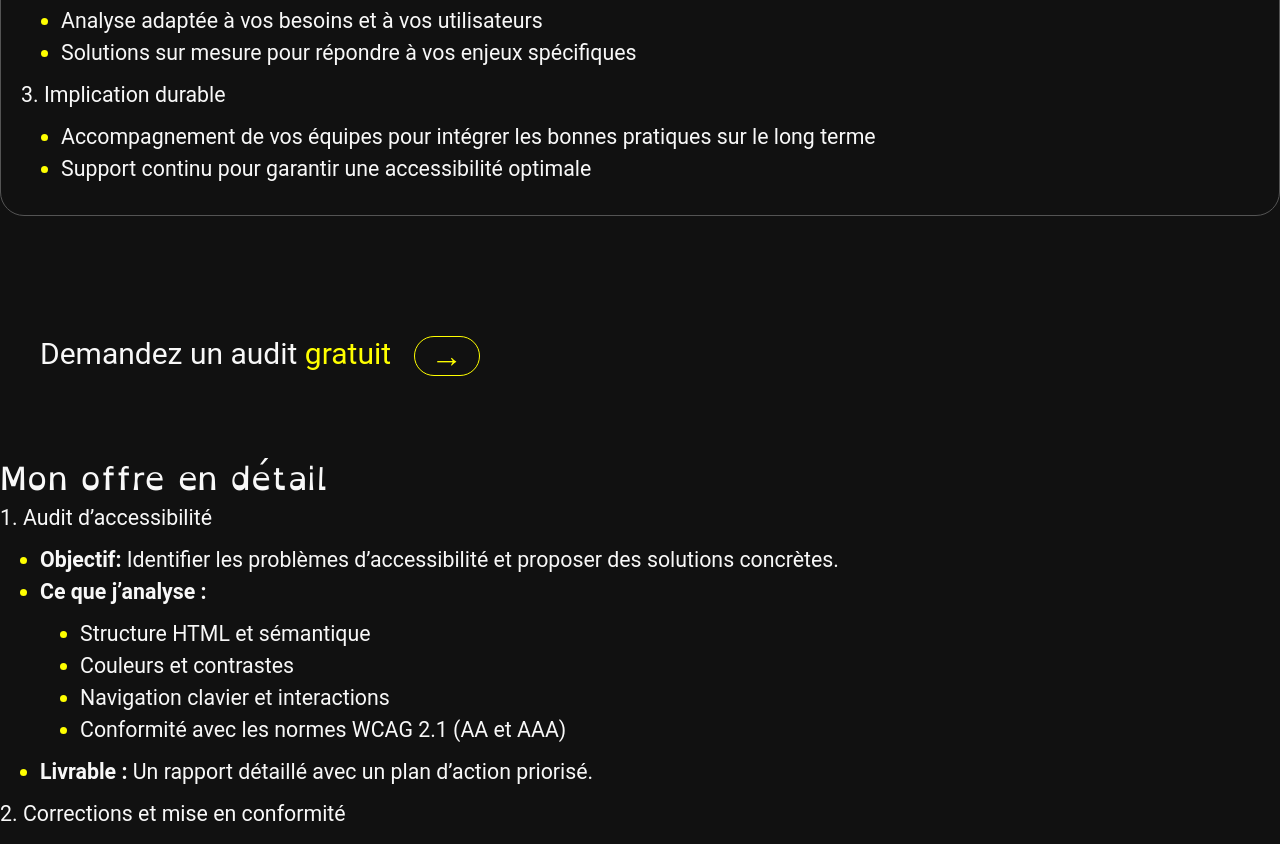
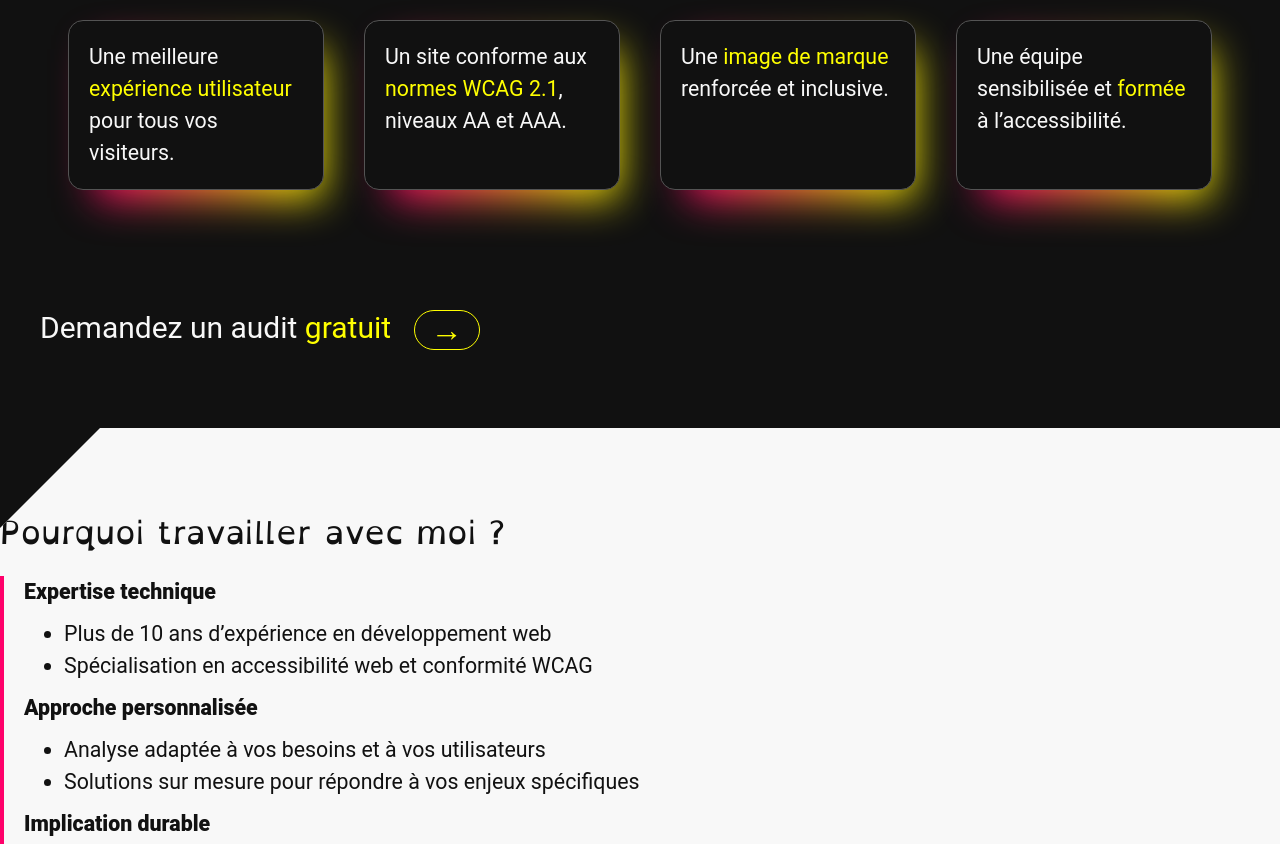
Before and after one commit to angele-henry-dev/lady-raccoon-svelte, a SvelteKit app: page / in a window 1280 px wide. Shown: the part 1920-2764 px from the top of the page. Built offline with nearby package versions, Linux system fonts and the light colour scheme.

Commit message:
Design offer (first one)

```diff
--- a/src/app.css
+++ b/src/app.css
@@ -54,6 +54,9 @@ h1 {
     font-family: 'OpenDyslexic', 'Roboto', sans-serif;
     font-size: 2rem;
 }
+h2 {
+    font-weight: 900;
+}
 
 a {
     text-decoration: none;
@@ -80,7 +83,7 @@ ul {
     padding: 0;
 }
 ul li::marker {
-    color: var(--primary);
+    color: var(--secondary);
 }
 
 .highlight {
@@ -119,6 +122,69 @@ ul li::marker {
     opacity: 0;
 }
 
+/* Cards offers */
+
+.card-offer {
+    position: relative;
+    display: flex;
+    flex-direction: column;
+    align-items: center;
+    justify-content: space-around;
+    width: 360px;
+    padding: 1px;
+    margin: 10px 0;
+    box-shadow: 0 10px 15px -3px rgba(243, 215, 33, 0.4),0 4px 6px -4px rgba(243, 201, 33, 0.4);
+    border-radius: 10px;
+    border-width: 1px;
+    background-color: var(--background);
+
+    .content {
+        padding: 20px;
+    }
+    .content .description {
+        margin-top: 10px;
+        font-size: 14px;
+        ul {
+            margin: 0;
+            padding: 15px;
+        }
+    }
+    .content .title {
+        text-align: center;
+        font-weight: 800;
+        text-transform: uppercase;
+        letter-spacing: 1px;
+    }
+    button {
+        margin-bottom: 20px;
+        border: none;
+        outline: none;
+        color: rgb(255 255 255);
+        text-transform: uppercase;
+        font-weight: 700;
+        font-size: .75rem;
+        padding: 0.75rem 1.5rem;
+        background-color: rgb(33 150 243);
+        border-radius: 0.5rem;
+        width: 90%;
+        text-shadow: 0px 4px 18px #2c3442;
+    }
+}
+
+/* Inverted */
+
+.inverted {
+    background: var(--foreground);
+    color: var(--background);
+    clip-path: polygon(100px 0%, 100% 0, 100% calc(100% - 100px), calc(100% - 100px) 100%, 0 100%, 0% 100px);
+    ul li::marker {
+        color: var(--background);
+    }
+}
+.inverted .container .content {
+    border-color: var(--secondary);
+}
+
 /* Custom scrollbar */
 
 body::-webkit-scrollbar {
--- a/src/routes/+page.svelte
+++ b/src/routes/+page.svelte
@@ -10,15 +10,18 @@
 	<meta name="Description" content="Boostez votre impact avec un site rapide, accessible et optimisé" />
 </svelte:head>
 
+<BackgroundStars />
+
 <div class="dark hero w-full flex flex-col justify-around">
   <div class="container mx-auto">
     <p class="text-4xl md:text-6xl mb-10">Boostez votre impact avec un site <span class="highlight">rapide, accessible et optimisé.</span></p>
     <Audit />
-    <Arrow />
   </div>
 </div>
 
-<div class="mb-20 container mx-auto">
+<BackgroundRetro />
+
+<div class="my-20 container mx-auto">
   <h1>Saviez-vous que...</h1>
   <div class="mt-10 mb-20 flex flex-row flex-wrap gap-10 justify-center">
     <div class="card w-64">
@@ -47,12 +50,12 @@
   <div class="mt-10 flex flex-row flex-wrap gap-10 justify-center">
     <div class="card w-64">
       <div class="card-info">
-        <p>Un site conforme aux <span class="highlight">normes WCAG 2.1</span>, niveaux AA et AAA.</p>
+        <p>Une meilleure <span class="highlight">expérience utilisateur</span> pour tous vos visiteurs.</p>
       </div>
     </div>
     <div class="card w-64">
       <div class="card-info">
-        <p>Une meilleure <span class="highlight">expérience utilisateur</span> pour tous vos visiteurs.</p>
+        <p>Un site conforme aux <span class="highlight">normes WCAG 2.1</span>, niveaux AA et AAA.</p>
       </div>
     </div>
     <div class="card w-64">
@@ -69,79 +72,97 @@
 </div>
 <Audit classes="mx-10 pt-10" />
 
-<div class='my-20 container mx-auto rounded-3xl border p-5'>
+<div class='inverted my-20 py-10'>
+  <div class="container mx-auto py-10">
     <h1>Pourquoi travailler avec moi ?</h1>
-
-  <h2>1. Expertise technique</h2>
+    <div class="content border-l-4 pl-5 mt-5">
+      <h2>Expertise technique</h2>
       <ul>
         <li>Plus de 10 ans d’expérience en développement web</li>
         <li>Spécialisation en accessibilité web et conformité WCAG</li>
       </ul>
 
-  <h2>2. Approche personnalisée</h2>
+      <h2>Approche personnalisée</h2>
       <ul>
         <li>Analyse adaptée à vos besoins et à vos utilisateurs</li>
         <li>Solutions sur mesure pour répondre à vos enjeux spécifiques</li>
       </ul>
 
-  <h2>3. Implication durable</h2>
+      <h2>Implication durable</h2>
       <ul>
         <li>Accompagnement de vos équipes pour intégrer les bonnes pratiques sur le long terme</li>
         <li>Support continu pour garantir une accessibilité optimale</li>
       </ul>
+    </div>
+  </div>
 </div>
 <Audit classes="mx-10 pt-10" />
 
 <div class='my-20 container mx-auto'>
   <h1>Mon offre en détail</h1>
 
-  <h2>1. Audit d’accessibilité</h2>
-  <ul>
-    <li><b>Objectif:</b> Identifier les problèmes d’accessibilité et proposer des solutions concrètes.</li>
-    <li>
-      <b>Ce que j’analyse :</b>
+  <div class="mt-10 flex flex-row gap-5 justify-around">
+    <div class="card-offer">
+      <div class="content">
+        <div class="title">Audit détaillé d’accessibilité</div>
+        <div class="description">
+          <p><b>Objectif:</b> Identifier les problèmes d’accessibilité et proposer des solutions concrètes.</p>
+          <div class="mt-3"><b>Ce que j’analyse :</b>
             <ul>
               <li>Structure HTML et sémantique</li>
               <li>Couleurs et contrastes</li>
               <li>Navigation clavier et interactions</li>
               <li>Conformité avec les normes WCAG 2.1 (AA et AAA)</li>
             </ul>
-    </li>
-    <li><b>Livrable :</b> Un rapport détaillé avec un plan d’action priorisé.</li>
-  </ul>
+          </div>
+          <p><b>Livrable :</b> Un rapport détaillé avec un plan d’action priorisé.</p>
+        </div>
+      </div>
+        <button>
+          Buy now
+        </button>
+    </div>
 
-  <h2>2. Corrections et mise en conformité</h2>
-  <ul>
-    <li><b>Objectif:</b> Appliquer les changements nécessaires pour rendre votre site conforme.</li>
-    <li>
-      <b>Ce que je fais :</b>
+    <div class="card-offer">
+      <div class="content">
+        <div class="title">Corrections et mise en conformité</div>
+        <div class="description">
+          <p><b>Objectif:</b> Appliquer les changements nécessaires pour rendre votre site conforme.</p>
+          <div class="mt-3"><b>Ce que j’analyse :</b>
             <ul>
               <li>Corrections HTML/CSS sémantiques</li>
               <li>Optimisation des contrastes</li>
               <li>Ajout d’éléments ARIA pour les lecteurs d’écran</li>
               <li>Tests après modifications pour valider la conformité</li>
             </ul>
-    </li>
-    <li><b>Livrable :</b> Un site conforme aux normes WCAG 2.1, accessible à tous.</li>
-  </ul>
+          </div>
+          <p><b>Livrable :</b> Un site conforme aux normes WCAG 2.1, accessible à tous.</p>
+        </div>
+      </div>
+        <button>
+          Buy now
+        </button>
+    </div>
 
-  <h2>3. Formation des équipes techniques</h2>
-  <ul>
-    <li><b>Objectif:</b> Sensibiliser vos développeurs au développement accessible.</li>
-    <li>
-      <b>Programme :</b>
+    <div class="card-offer">
+      <div class="content">
+        <div class="title">Formation des équipes techniques</div>
+        <div class="description">
+          <p><b>Objectif:</b> Sensibiliser vos développeurs au développement accessible.</p>
+          <div class="mt-3"><b>Ce que j’analyse :</b>
             <ul>
               <li>Introduction aux WCAG et principes de base</li>
               <li>Démonstration d’outils et tests pratiques</li>
               <li>Cas concrets appliqués à vos projets</li>
             </ul>
-    </li>
-    <li><b>Livrable :</b>
-      <ul>
-        <li>Supports de formation PDF</li>
-        <li>Accès à des ressources pratiques pour aller plus loin</li>
-      </ul>
-    </li>
-  </ul>
+          </div>
+          <p><b>Livrable :</b> Supports de formation PDF et accès à des ressources pratiques pour aller plus loin.</p>
+        </div>
+      </div>
+        <button>
+          Buy now
+        </button>
+    </div>
+  </div>
 </div>
 <Audit classes="mx-10 mb-20" />
```
Lines whose indentation alone changed are shown as unchanged.
